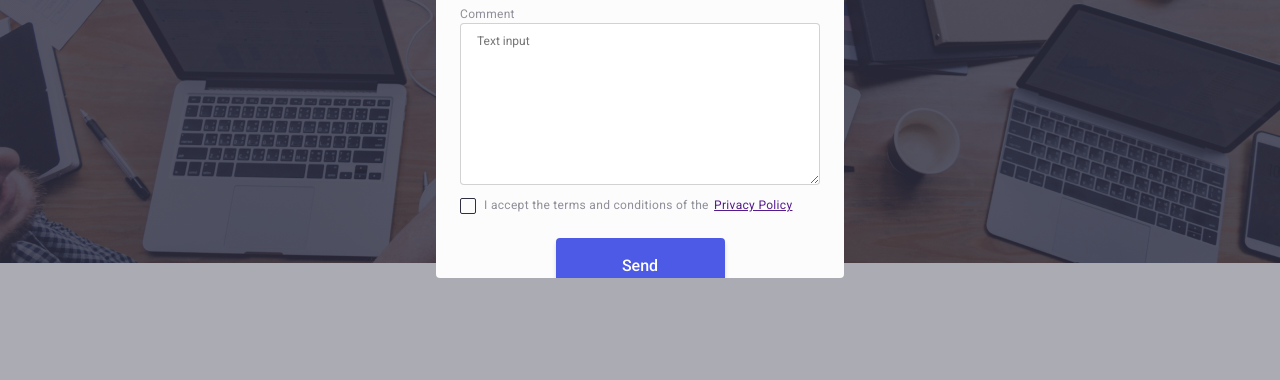
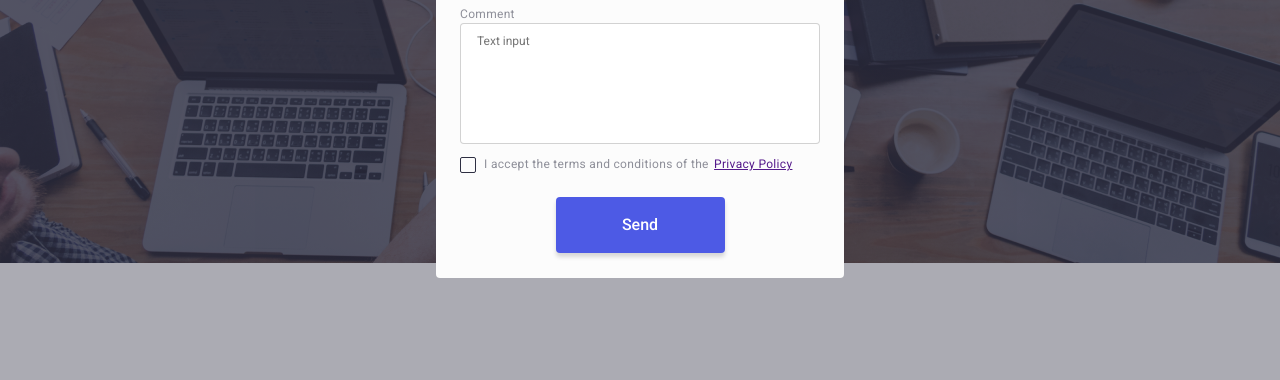
Before and after one commit to Tamira2804/WebStudio, a plain HTML site: page index.html in a window 1280 px wide. Both pictures are taken after a click on the button "Order Service". Shown: the part 410-790 px from the top of the page. Drawn offline with nearby package versions, Linux system fonts and the light colour scheme.

Commit message:
textarea-changed

```diff
--- a/css/styles.css
+++ b/css/styles.css
@@ -718,6 +718,7 @@ h6 {
 }
 
 .contacts-input.textarea {
+  resize: none;
   padding-left: 16px;
   color: rgba(46, 47, 66, 0.4);
 }
--- a/index.html
+++ b/index.html
@@ -505,7 +505,7 @@
                 <textarea
                   class="contacts-input textarea"
                   name="comment"
-                  rows="10"
+                  rows="7"
                   placeholder="Text input"
                 ></textarea>
               </label>
```
